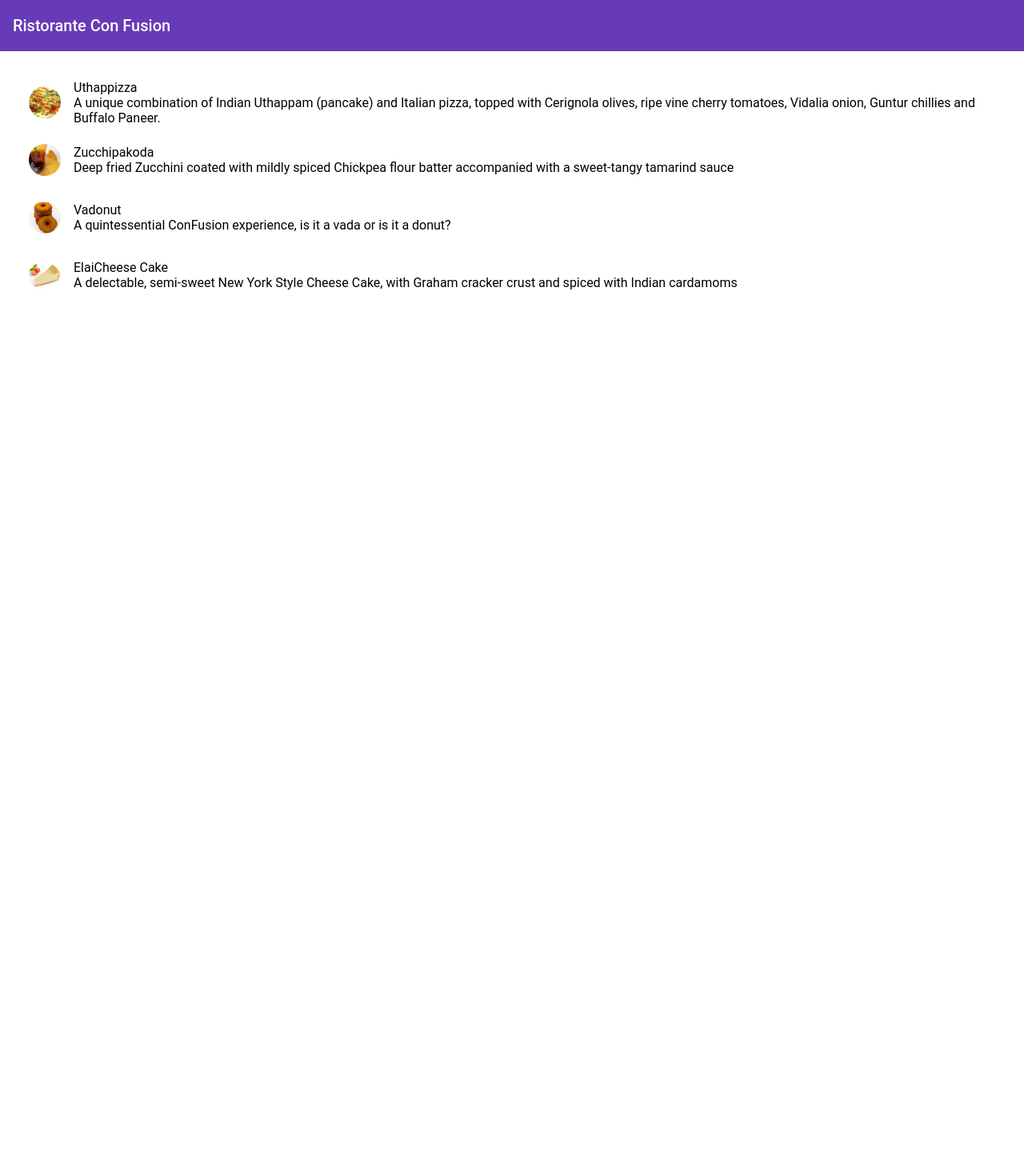
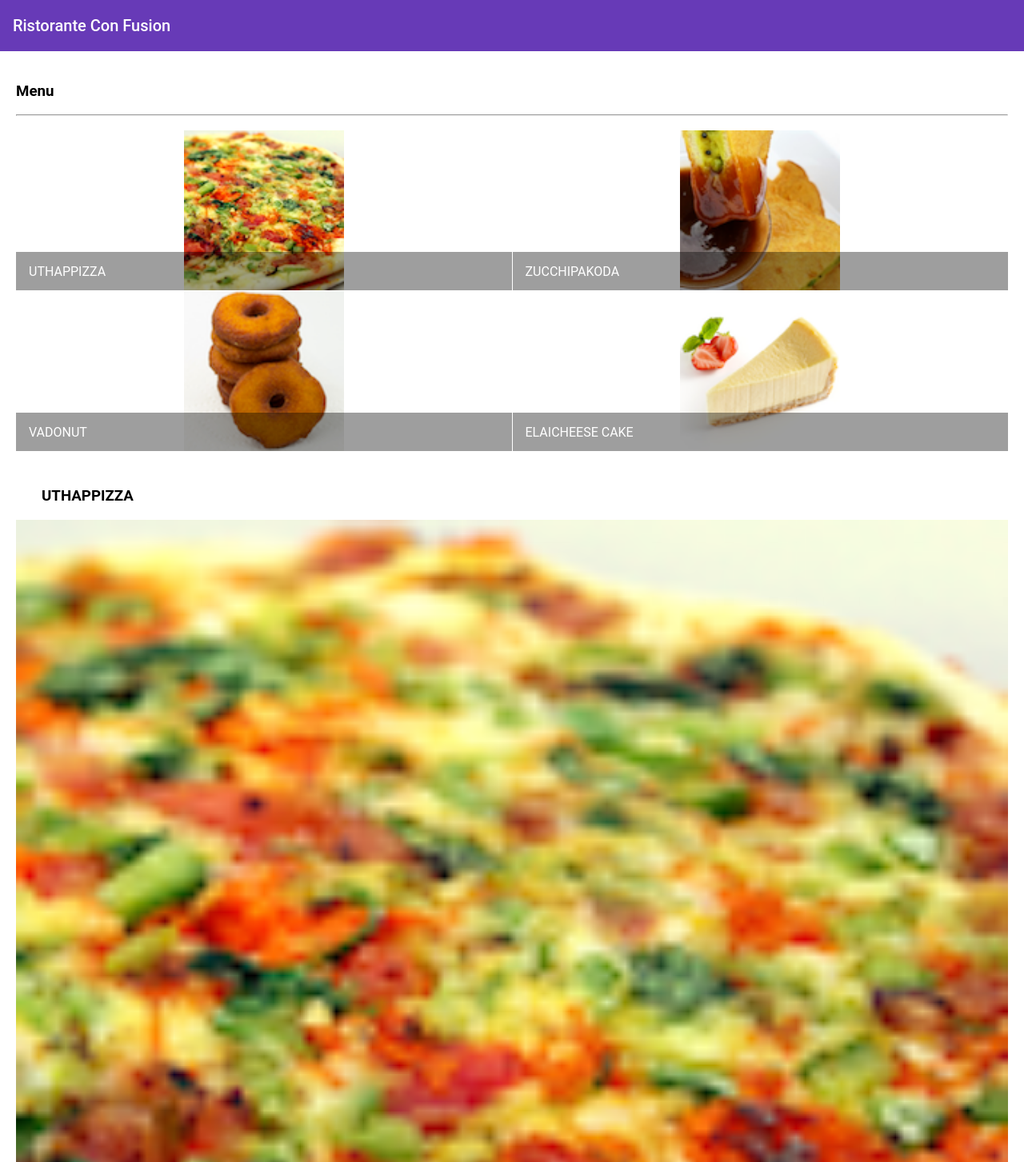
Before and after one commit to magnuslopes23/angular, an Angular app: page / in a window 1280 px wide. Shown: the top 1453 px of the page at 80% size. Before the commit the page ends 800 px from the top, so only its background shows below. Built offline with nearby package versions, Linux system fonts and the light colour scheme.

Commit message:
component part-2

```diff
--- a/src/app/app.component.scss
+++ b/src/app/app.component.scss
@@ -1,7 +1 @@
 @import '~@angular/material/prebuilt-themes/deeppurple-amber.css';
-
-body{
-    padding: 0;
-    margin: 0;
-    font-family: Roboto, sans-serif;
-}
--- a/src/app/menu/menu.component.html
+++ b/src/app/menu/menu.component.html
@@ -1,15 +1,38 @@
-<div class="container"
-     fxLayout="column"
-     fxLayoutGap="10px">
+<div class="container" fxLayout="column" fxLayoutGap="10px">
+  <div fxFlex>
+    <div>
+      <h3>Menu</h3>
+      <hr>
+    </div>
+  </div>
 
-  <mat-list fxFlex>
-    <mat-list-item *ngFor="let dish of dishes">
-      <img matListAvatar src={{dish.image}} alt={{dish.name}}>
-      <h1 matLine> {{dish.name}} </h1>
-      <p matLine>
-        <span> {{dish.description}} </span>
-      </p>
-    </mat-list-item>
-  </mat-list>
+  <div fxFlex>
+    <mat-grid-list cols="2" rowHeight="200px">
+      <mat-grid-tile *ngFor="let dish of dishes">
+        <img height="200px" src={{dish.image}} alt={{dish.name}}>
+        <mat-grid-tile-footer>
+          <h1>{{dish.name | uppercase}}</h1>
+        </mat-grid-tile-footer>
+      </mat-grid-tile>
+    </mat-grid-list>
+  </div>
 
+  <div fxFlex *ngIf="selectedDish">
+    <mat-card>
+      <mat-card-header>
+        <mat-card-title>
+          <h3>{{selectedDish.name | uppercase}}</h3>
+        </mat-card-title>
+      </mat-card-header>
+      <img mat-card-image src={{selectedDish.image}} alt={{selectedDish.name}}>
+      <mat-card-content>
+        <p>{{selectedDish.description}}
+        </p>
+      </mat-card-content>
+      <mat-card-actions>
+        <button mat-button>LIKE</button>
+        <button mat-button>SHARE</button>
+      </mat-card-actions>
+    </mat-card>
+  </div>
 </div>
--- a/src/app/menu/menu.component.ts
+++ b/src/app/menu/menu.component.ts
@@ -1,13 +1,7 @@
 import { Component, OnInit } from '@angular/core';
-import { Dish } from '../shared/dish'
-@Component({
-  selector: 'app-menu',
-  templateUrl: './menu.component.html',
-  styleUrls: ['./menu.component.scss']
-})
-export class MenuComponent implements OnInit {
+import { Dish } from '../shared/dish';
 
-  dishes: Dish[] =[
+const DISHES: Dish[] = [
   {
     id: '0',
     name: 'Uthappizza',
@@ -51,6 +45,19 @@
   }
 ];
 
+@Component({
+  selector: 'app-menu',
+  templateUrl: './menu.component.html',
+  styleUrls: ['./menu.component.scss']
+})
+export class MenuComponent implements OnInit {
+
+  dishes: Dish[] =DISHES;
+  selectedDish=DISHES[0];
+
+
+
+
   constructor() { }
 
   ngOnInit() {
```
Also changed, not shown: src/app/app.module.ts (+7 -1 lines). Lines whose indentation alone changed are shown as unchanged.
